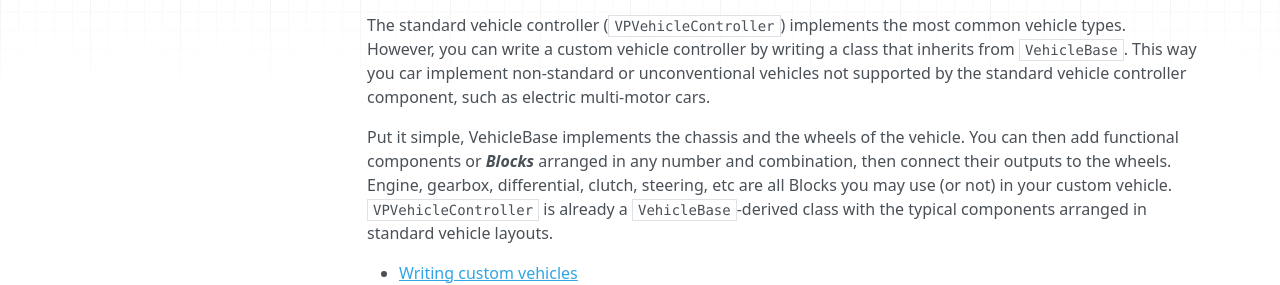
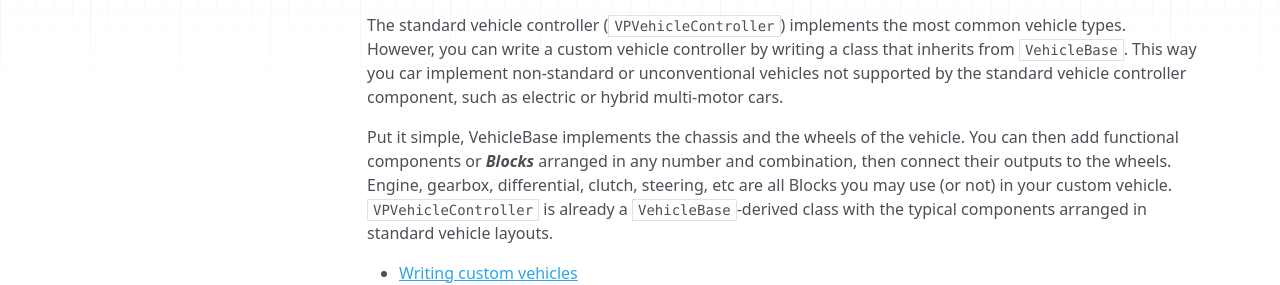
Before and after one commit to EdyJ/vehicle-physics-docs, an MkDocs documentation site: the page built from docs/user-guide/extending-vpp.md, in a window 1280 px wide and 900 px high, scrolled down 327 px. Shown: the part 222-507 px from the top of the window. Built offline with MkDocs 1.6.1, drawn with Linux system fonts in a browser that asks for light colours; nearby versions of some CDN libraries; library files that are not in the unit come from our copies.

Commit message:
Added references to hybrid vehicles

````diff
--- a/docs/user-guide/extending-vpp.md
+++ b/docs/user-guide/extending-vpp.md
@@ -24,7 +24,7 @@
 The standard vehicle controller (```VPVehicleController```) implements the most common vehicle types.
 However, you can write a custom vehicle controller by writing a class that inherits from
 ```VehicleBase```. This way you car implement non-standard or unconventional vehicles not supported
-by the standard vehicle controller component, such as electric multi-motor cars.
+by the standard vehicle controller component, such as electric or hybrid multi-motor cars.
 
 Put it simple, VehicleBase implements the chassis and the wheels of the vehicle. You can then add
 functional components or **_Blocks_** arranged in any number and combination, then connect their
````
Also changed, not shown: docs/about/licensing.md (+1 -1 lines), docs/advanced/custom-vehicles.md (+1 -1 lines), docs/user-guide/setting-up-vpp.md (+1 -1 lines).
